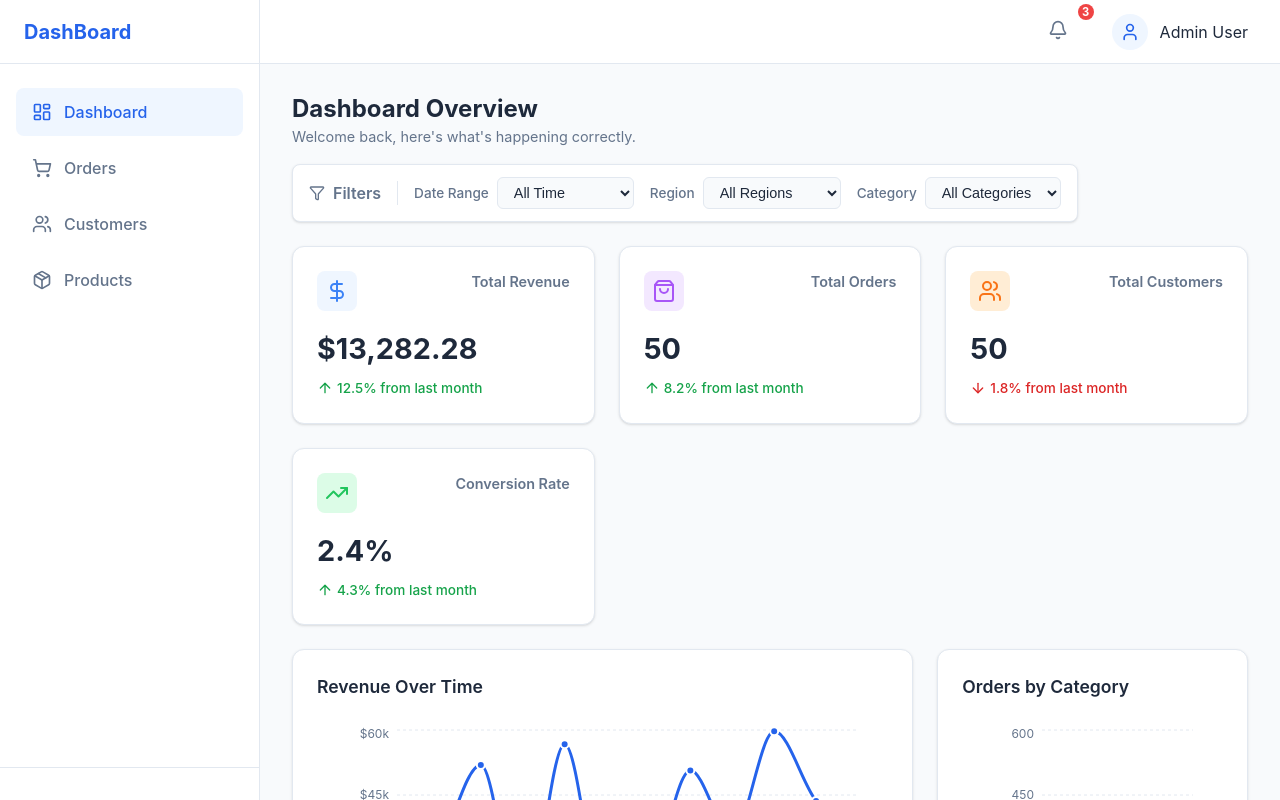
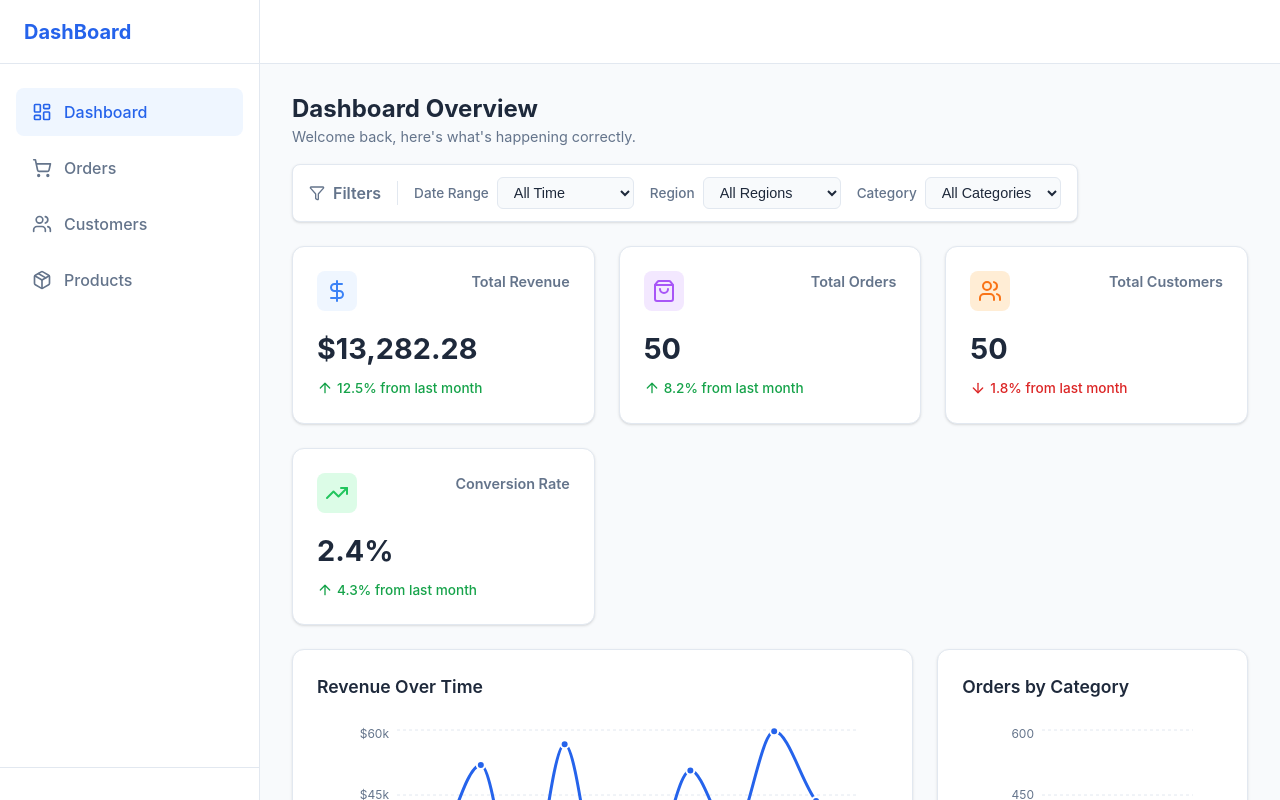
Before and after one commit to Archis009/React-Dashboard, a React (Vite) app: page / in a window 1280 px wide. Built offline with nearby package versions, Linux system fonts and the light colour scheme.

Commit message:
fix(ui): Remove Notification bell and User Profile as requested

```diff
--- a/src/components/Layout/Topbar.jsx
+++ b/src/components/Layout/Topbar.jsx
@@ -9,16 +9,7 @@ const Topbar = () => {
         {/* Search bar removed as per request, keeping div for layout spacing if needed or just remove content */}
       </div>
       <div className="topbar-actions">
-        <button className="icon-btn">
-          <Bell size={20} />
-          <span className="badge">3</span>
-        </button>
-        <div className="user-profile">
-          <div className="avatar">
-            <User size={20} />
-          </div>
-          <span>Admin User</span>
-        </div>
+        {/* Notification and User Profile removed as per request */}
       </div>
     </header>
   );
```
